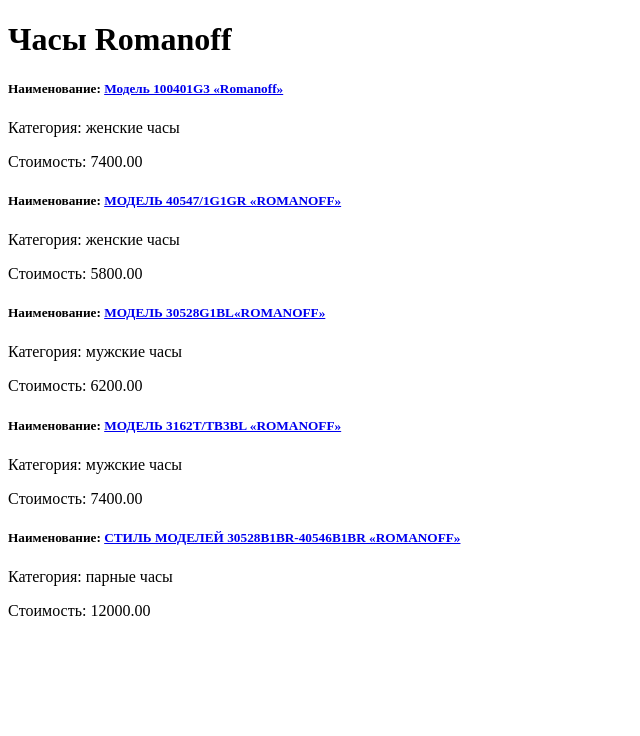
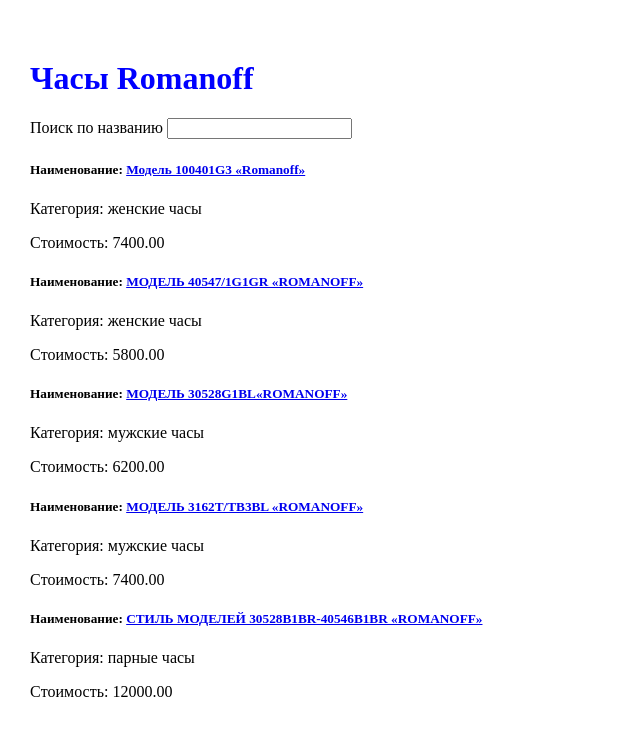
Before and after one commit to UuljanAitnazarova/watches_shop, a Django app: page /watches/ in a window 1280 px wide. Shown: the top 736 px of the page, without its empty margins (0-640 px from the left). Run offline with Django 3.2, Linux system fonts and the light colour scheme; data comes from the database, SQL or seed files in the repository.

Commit message:
Added search field for the main page by name

```diff
--- a/source/watches/forms.py
+++ b/source/watches/forms.py
@@ -1,9 +1,9 @@
-from django.forms import ModelForm
+from django import forms
 
 from .models import Product
 
 
-class ProductForm(ModelForm):
+class ProductForm(forms.ModelForm):
     class Meta:
         model = Product
         fields = ['name', 'description', 'category', 'product_availability', 'price']
--- /dev/null
+++ b/source/watches/static/css/style.css
@@ -0,0 +1,12 @@
+body {
+    margin: 60px 30px;
+}
+
+.container{
+    width: 80%;
+    margin: 0 auto;
+}
+
+.main-page-header {
+    color: blue;
+}
--- a/source/watches/templates/base.html
+++ b/source/watches/templates/base.html
@@ -1,15 +1,19 @@
+{% load static %}
+
 <!DOCTYPE html>
 <html lang="en">
 <head>
     <meta charset="UTF-8">
     <meta name="viewport" content="width=device-width, initial-scale=1.0">
     <meta http-equiv="X-UA-Compatible" content="ie=edge">
+    <link rel="stylesheet" href="{% static "css/style.css"%}">
     <title>Document</title>
 </head>
 <body>
     {% block page_header %}{% endblock page_header %}
 
-    {% block content %}
-    {% endblock content %}
+        {% block content %}
+        {% endblock content %}
+
 </body>
 </html>
--- a/source/watches/templates/product_list.html
+++ b/source/watches/templates/product_list.html
@@ -1,11 +1,18 @@
 {% extends 'base.html' %}
 
-{% block page_header %} <h1>Часы Romanoff </h1>{% endblock page_header%}
+{% block page_header %} <h1 class='main-page-header'>Часы Romanoff </h1>{% endblock page_header%}
 
 
 
 
 {% block content %}
+
+<form action="" mrthod='get'>
+    <label for="">Поиск по названию</label>
+    <input type="text" name="search_field">
+</form>
+
+
 {% for product in products %}
     {% if product.product_availability >= 1 %}
         <h5>Наименование: <a href="{% url 'product_detail' product.id %}">{{ product.name }}</a></h5>
--- a/source/watches/views.py
+++ b/source/watches/views.py
@@ -5,7 +5,10 @@
 
 
 def product_list_view(request):
-    products = Product.objects.all()
+    if request.GET.get('search_field'):
+        products = Product.objects.filter(name__contains=request.GET.get('search_field'))
+    else:
+        products = Product.objects.all()
     return render(request, 'product_list.html', context={'products': products})
 
 
@@ -29,7 +32,7 @@
                 price = form.cleaned_data.get('price')
             )
             return redirect('product_detail', pk=product.id)
-        return render(request, 'product_create', context={'form':form})
+        return render(request, 'product_create.html', context={'form':form})
 
 
 def product_update_view(request, pk):
```
